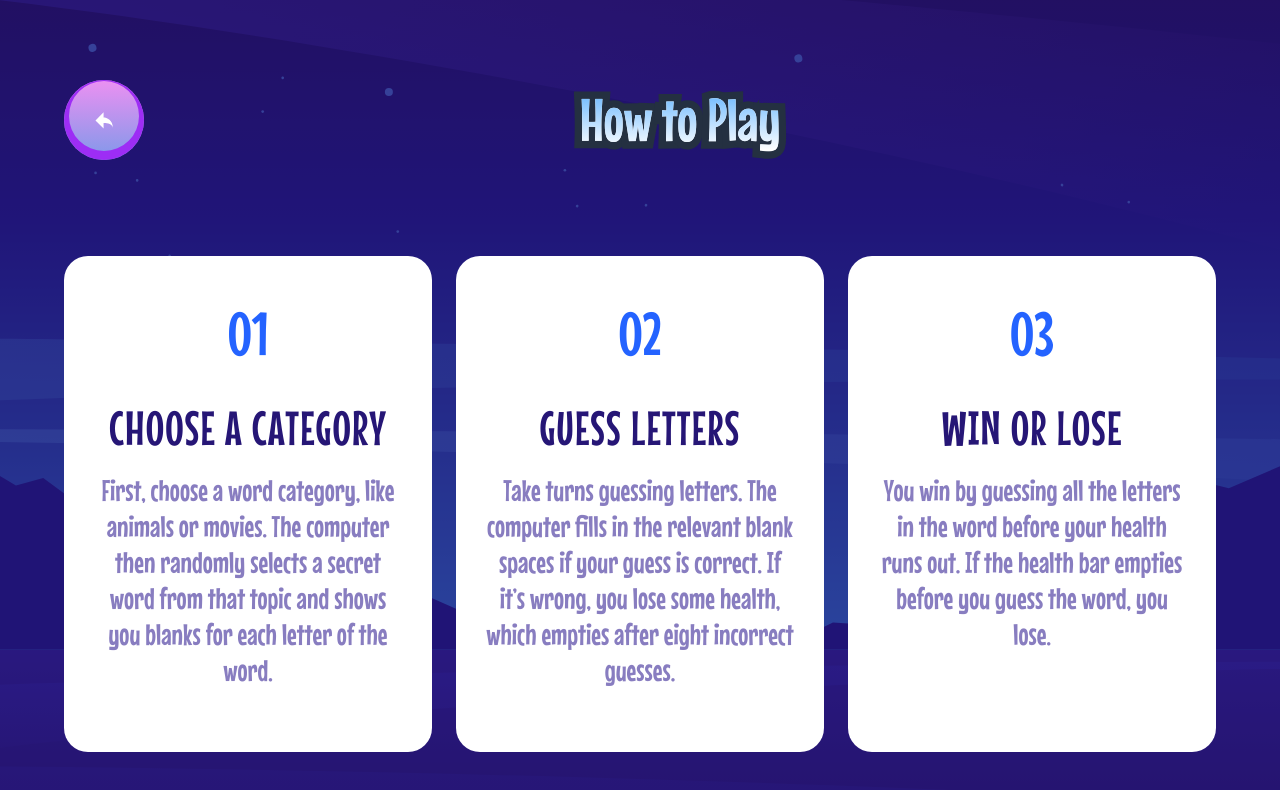
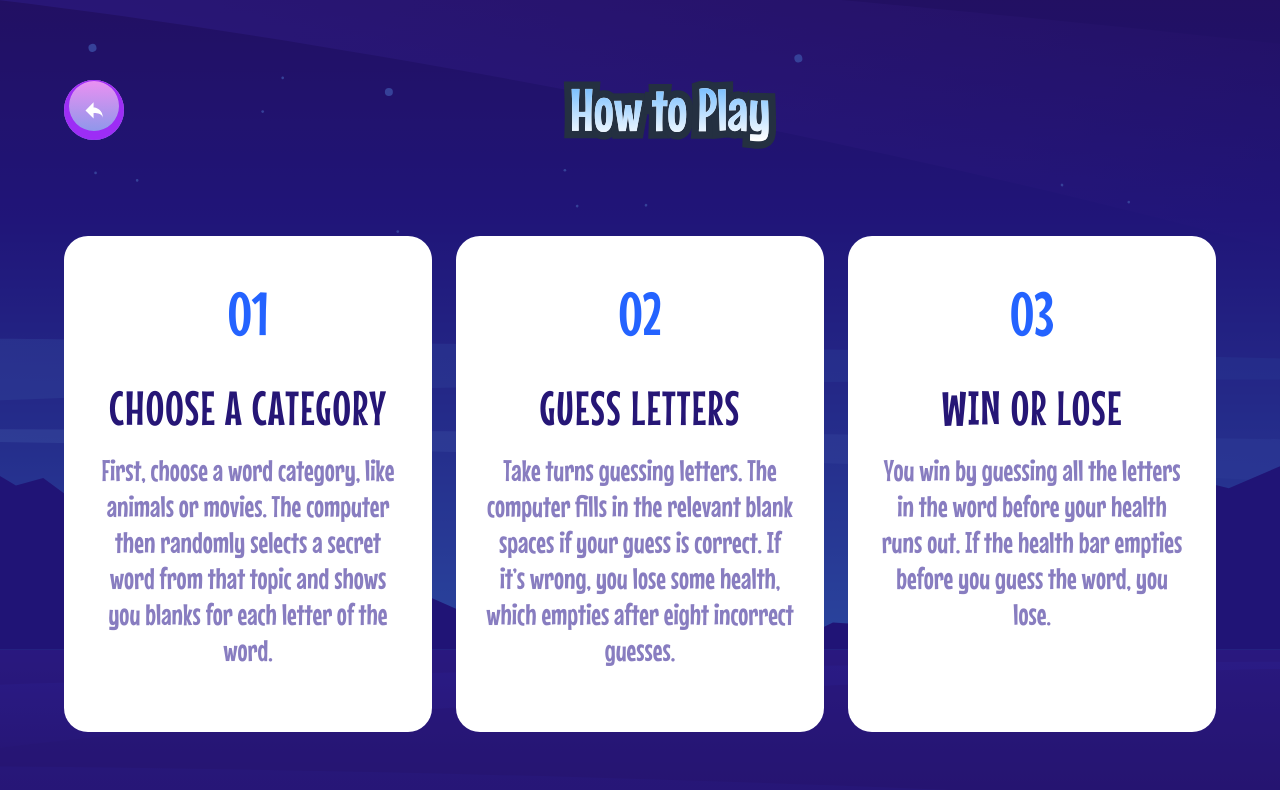
Before and after one commit to esther-atanang/Hangman, a Next.js app: page /howtoplay in a window 1280 px wide. Shown: the top 790 px of the page. Built offline with nearby package versions, Linux system fonts and the light colour scheme.

Commit message:
Fix button

```diff
--- a/app/game/page.tsx
+++ b/app/game/page.tsx
@@ -102,11 +102,11 @@ const Game = ({ onOpen, reload, setReload }: any) => {
     <main className="p-6 h-screen flex flex-col justify-between gap-y-[3rem] after:absolute after:left-0 after:right-0 after:top-0 after:bottom-0 after:bg-darkNavy *:z-50 after:opacity-70  md:pl-12 md:pr-12 lg:pl-16 lg:pr-16 xl:pr-24 xl:pl-24 lg:pt-14 pb-12 md:pb-0">
       {/* NAVBAR */}
       <div className="flex items-center justify-between">
-        <div className="flex items-center gap-x-10">
+        <div className="flex items-center gap-x-6">
           <button className={`playbtn2 gradient flex items-center justify-center rounded-[100%] after:bg-gradient-to-b after:top-[35%] after:left-[50%] after:rounded-[100%] after:absolute after:translate-x-[-50%] after:translate-y-[-50%] relative shadow-1 `} onClick={() => onOpen((value: string) => "paused")}>
             <Image
               src={menu}
-              className="z-50 w-[35px]"
+              className="z-50 w-[25px]"
               alt=""
             />
           </button>
--- a/app/globals.css
+++ b/app/globals.css
@@ -121,7 +121,7 @@
     }
 
     .playbtn2 {
-        @apply w-[80px] h-[80px];
+        @apply w-[60px] h-[60px];
     }
 
     .playbtn3 {
```
